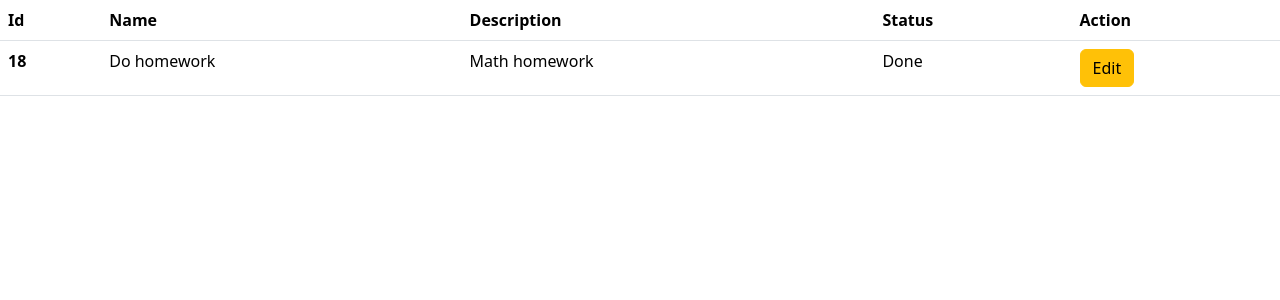
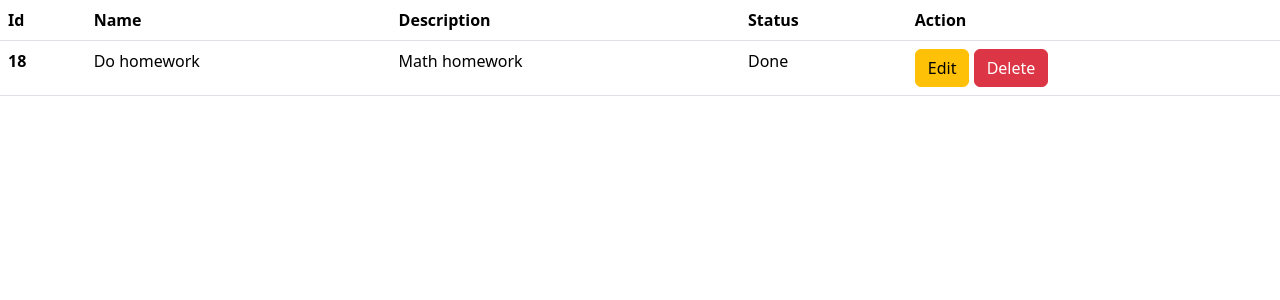
Before and after one commit to SuruBasnet/ashar_todo, a Django app: page /base/home/ in a window 1280 px wide. Shown: the part 56-356 px from the top of the page. Run offline with Django 4.2, Linux system fonts and the light colour scheme; data comes from the database, SQL or seed files in the repository; both versions use the stored data as it was after the commit.

Commit message:
crud operation finished added delete method

```diff
--- a/base/urls.py
+++ b/base/urls.py
@@ -5,4 +5,5 @@ urlpatterns = [
     path('home/',home,name='home'),
     path('create/',create,name='create'),
     path('edit/<int:pk>/',edit,name='edit'),
+    path('delete/<int:id>/',delete,name='delete'),
 ]
--- a/base/views.py
+++ b/base/views.py
@@ -31,3 +31,8 @@ def edit(request,pk):
         return redirect(to='home')
     content = {'method':'edit','object':todo_object}
     return render(request,'create.html',context=content)
+
+def delete(request,id):
+    todo_object = ToDo.objects.get(id=id) # Get query only gets a single object with specified value for a field
+    todo_object.delete()
+    return redirect(to='home')
--- a/templates/index.html
+++ b/templates/index.html
@@ -27,7 +27,7 @@
                     <td>{{i.todo_name}}</td>
                     <td>{{i.description}}</td>
                     <td>{{i.status}}</td>
-                    <td><a href="{% url 'edit' pk=i.id %}"><button type="button" class="btn btn-warning">Edit</button></a></td>
+                    <td><a href="{% url 'edit' pk=i.id %}"><button type="button" class="btn btn-warning">Edit</button></a> <a href="{% url 'delete' id=i.id %}"><button type="button" class="btn btn-danger">Delete</button></a></td>
                 </tr>
             {% endfor %}
         </tbody>
```
Also changed, not shown: db.sqlite3.
